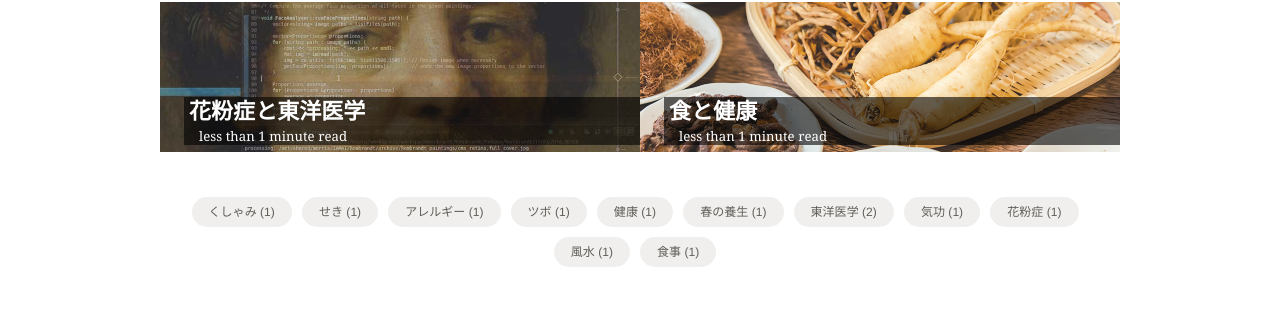
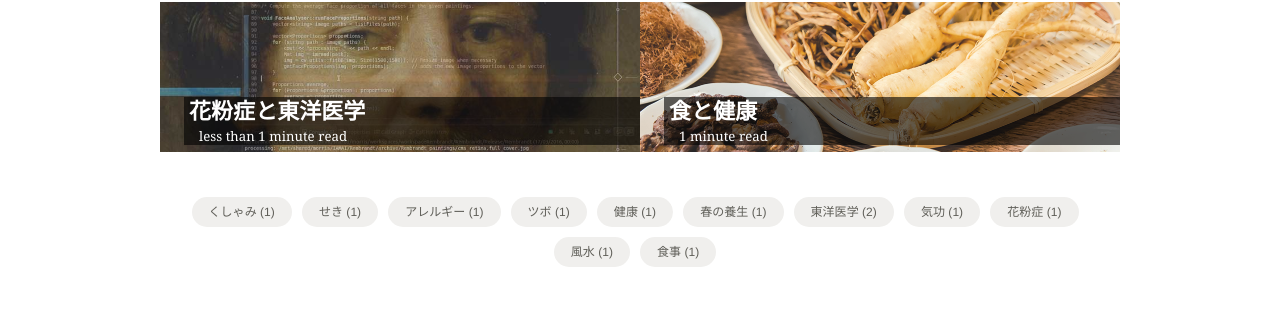
Before and after one commit to Tat1990/kmk.github.io, a Jekyll site: the page built from index.html, in a window 1280 px wide. Shown: the part 231-552 px from the top of the page. Built offline with Jekyll 4.4.1, drawn with Linux system fonts in a browser that asks for light colours; some web fonts are replaced; the list of posts is cut into pages by our own code; part of the change alters nothing that is shown.

```diff
--- a/_config.yml
+++ b/_config.yml
@@ -48,7 +48,7 @@ fbadmin: ar.maybach
 # Paginate
 paginate: 6
 paginate_path: 'page:num'
-words_per_minute: 200
+words_per_minute: 50
 
 extensions:
   mermaid_enable: true
```
